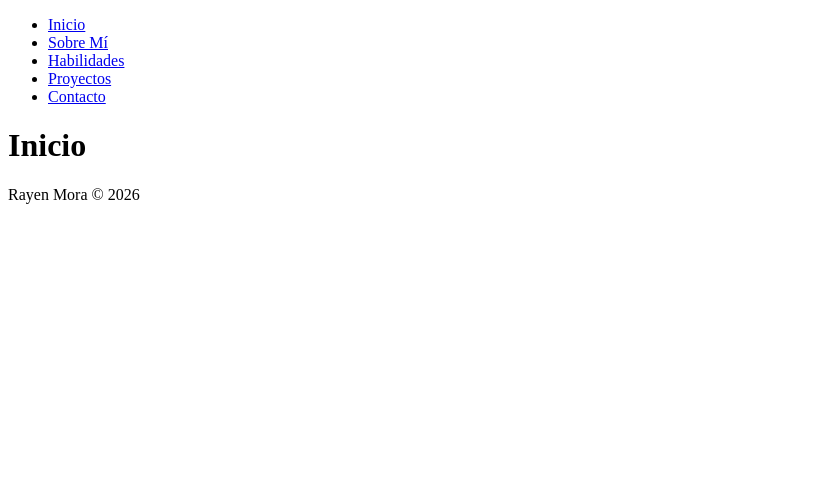
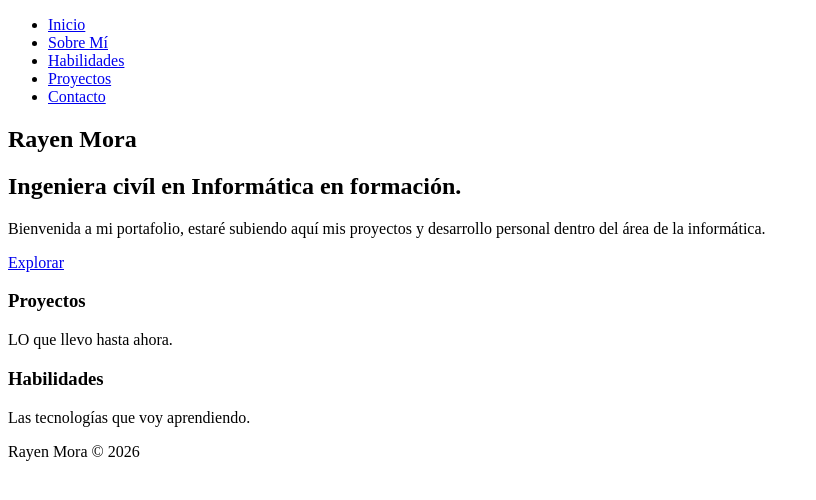
Before and after one commit to rmora2025-code/mi-portafolio, a React (Vite) app: page / in a window 1280 px wide. Shown: the top 500 px of the page, without its empty margins (0-816 px from the left). Built offline with nearby package versions, Linux system fonts and the light colour scheme.

Commit message:
Fase 5: Contenido Inicio

```diff
--- a/src/pages/Inicio.jsx
+++ b/src/pages/Inicio.jsx
@@ -1,3 +1,29 @@
+import { Link } from 'react-router-dom'
+
 export default function Inicio() {
-    return <h1>Inicio</h1>
+  return (
+    <section>
+
+      <h1>Rayen Mora</h1>
+      <h2>Ingeniera civíl en Informática en formación.</h2>
+      <p>Bienvenida a mi portafolio, estaré subiendo aquí mis proyectos y desarrollo personal dentro del área de la informática.</p>
+
+      <Link to="/proyectos">Explorar</Link>
+
+      <div>
+
+        <article>
+          <h3>Proyectos</h3>
+          <p>LO que llevo hasta ahora.</p>
+        </article>
+
+        <article>
+          <h3>Habilidades</h3>
+          <p>Las tecnologías que voy aprendiendo.</p>
+        </article>
+
+      </div>
+
+    </section>
+  )
 }
```
